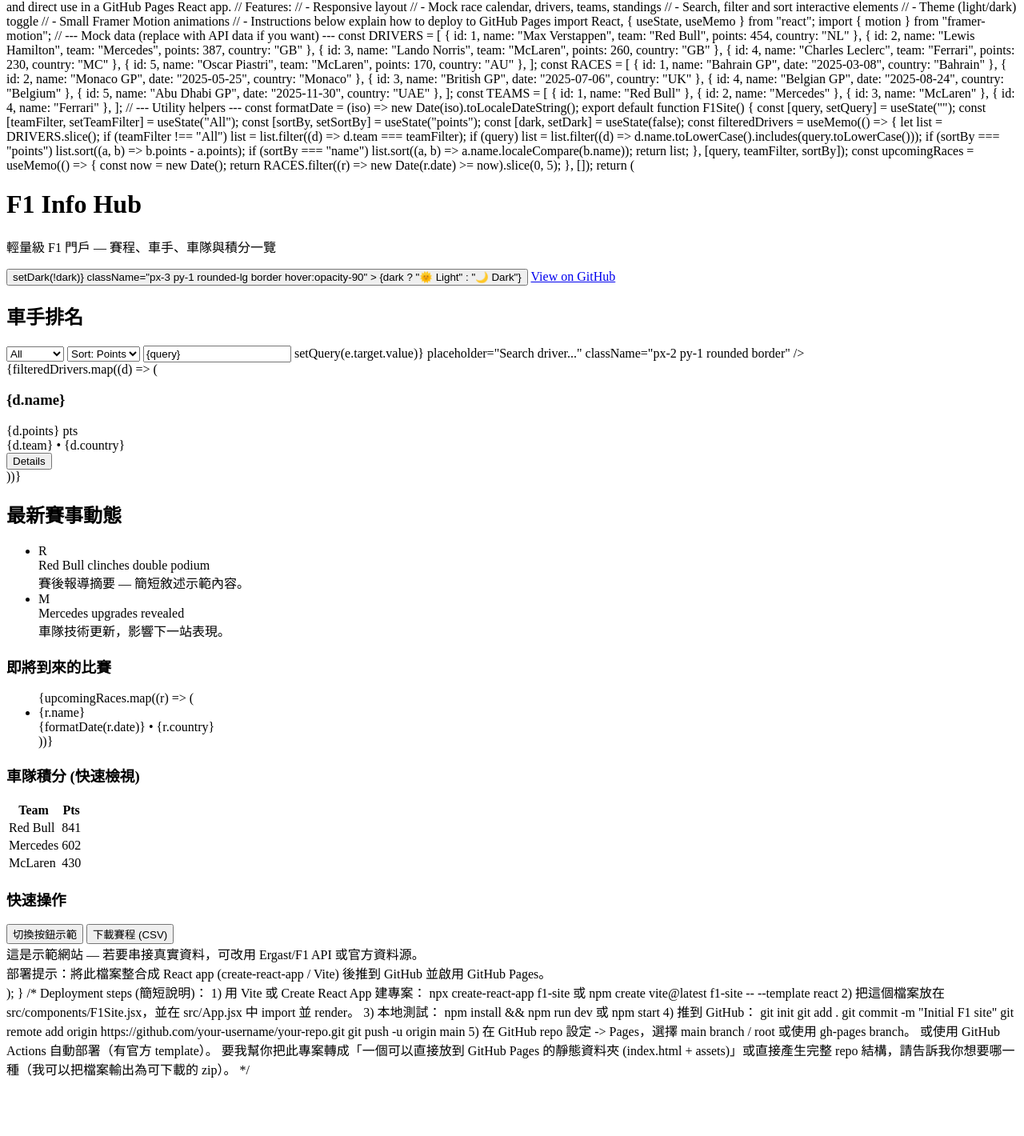
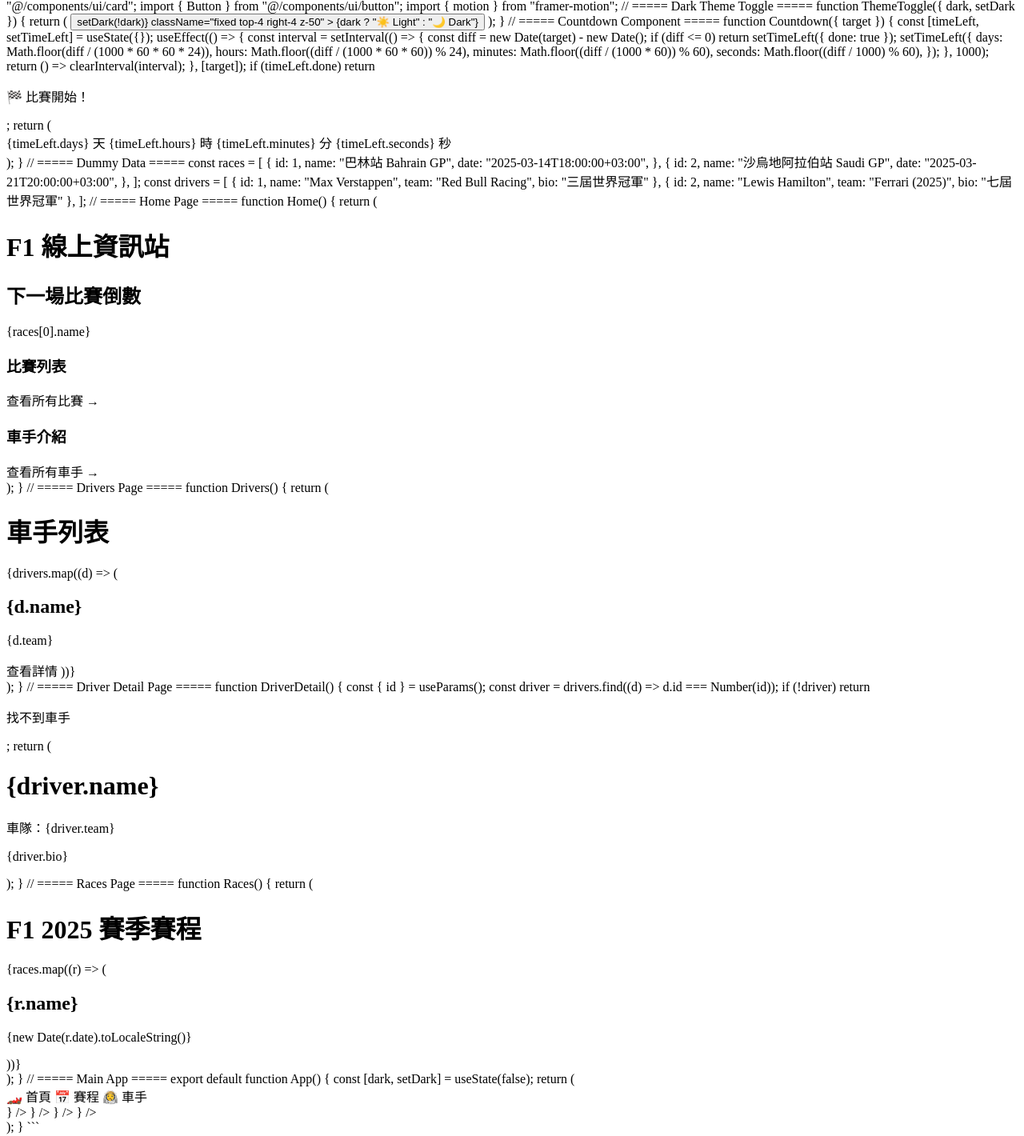
Before and after one commit to jieen9311-hue/jieen9311-hue.github.io, a plain HTML site: page index.html in a window 1280 px wide. Shown: the part 27-1447 px from the top of the page at 80% size. Before the commit the page ends 1383 px from the top, so only its background shows below. Drawn offline with Linux system fonts and the light colour scheme.

Commit message:
Update index.html

````diff
--- a/index.html
+++ b/index.html
@@ -1,212 +1,197 @@
-// F1-GitHub-Pages-Site.jsx
-// 🔥 Enhanced UI Version — Improved styling, spacing, gradients, shadows, and layout aesthetics
-// Single-file React component (Tailwind-ready) suitable for preview and direct use in a GitHub Pages React app.
-// Features:
-// - Responsive layout
-// - Mock race calendar, drivers, teams, standings
-// - Search, filter and sort interactive elements
-// - Theme (light/dark) toggle
-// - Small Framer Motion animations
-// - Instructions below explain how to deploy to GitHub Pages
-
-import React, { useState, useMemo } from "react";
+```jsx
+import { useState, useEffect } from "react";
+import {
+  BrowserRouter as Router,
+  Routes,
+  Route,
+  Link,
+  useParams,
+} from "react-router-dom";
+import { Card, CardContent } from "@/components/ui/card";
+import { Button } from "@/components/ui/button";
 import { motion } from "framer-motion";
 
-// --- Mock data (replace with API data if you want) ---
-const DRIVERS = [
-  { id: 1, name: "Max Verstappen", team: "Red Bull", points: 454, country: "NL" },
-  { id: 2, name: "Lewis Hamilton", team: "Mercedes", points: 387, country: "GB" },
-  { id: 3, name: "Lando Norris", team: "McLaren", points: 260, country: "GB" },
-  { id: 4, name: "Charles Leclerc", team: "Ferrari", points: 230, country: "MC" },
-  { id: 5, name: "Oscar Piastri", team: "McLaren", points: 170, country: "AU" },
+// ===== Dark Theme Toggle =====
+function ThemeToggle({ dark, setDark }) {
+  return (
+    <Button
+      onClick={() => setDark(!dark)}
+      className="fixed top-4 right-4 z-50"
+    >
+      {dark ? "☀️ Light" : "🌙 Dark"}
+    </Button>
+  );
+}
+
+// ===== Countdown Component =====
+function Countdown({ target }) {
+  const [timeLeft, setTimeLeft] = useState({});
+
+  useEffect(() => {
+    const interval = setInterval(() => {
+      const diff = new Date(target) - new Date();
+      if (diff <= 0) return setTimeLeft({ done: true });
+
+      setTimeLeft({
+        days: Math.floor(diff / (1000 * 60 * 60 * 24)),
+        hours: Math.floor((diff / (1000 * 60 * 60)) % 24),
+        minutes: Math.floor((diff / (1000 * 60)) % 60),
+        seconds: Math.floor((diff / 1000) % 60),
+      });
+    }, 1000);
+
+    return () => clearInterval(interval);
+  }, [target]);
+
+  if (timeLeft.done) return <p className="text-xl">🏁 比賽開始！</p>;
+
+  return (
+    <div className="text-xl font-semibold">
+      {timeLeft.days} 天 {timeLeft.hours} 時 {timeLeft.minutes} 分 {timeLeft.seconds} 秒
+    </div>
+  );
+}
+
+// ===== Dummy Data =====
+const races = [
+  {
+    id: 1,
+    name: "巴林站 Bahrain GP",
+    date: "2025-03-14T18:00:00+03:00",
+  },
+  {
+    id: 2,
+    name: "沙烏地阿拉伯站 Saudi GP",
+    date: "2025-03-21T20:00:00+03:00",
+  },
 ];
 
-const RACES = [
-  { id: 1, name: "Bahrain GP", date: "2025-03-08", country: "Bahrain" },
-  { id: 2, name: "Monaco GP", date: "2025-05-25", country: "Monaco" },
-  { id: 3, name: "British GP", date: "2025-07-06", country: "UK" },
-  { id: 4, name: "Belgian GP", date: "2025-08-24", country: "Belgium" },
-  { id: 5, name: "Abu Dhabi GP", date: "2025-11-30", country: "UAE" },
+const drivers = [
+  { id: 1, name: "Max Verstappen", team: "Red Bull Racing", bio: "三屆世界冠軍" },
+  { id: 2, name: "Lewis Hamilton", team: "Ferrari (2025)", bio: "七屆世界冠軍" },
 ];
 
-const TEAMS = [
-  { id: 1, name: "Red Bull" },
-  { id: 2, name: "Mercedes" },
-  { id: 3, name: "McLaren" },
-  { id: 4, name: "Ferrari" },
-];
+// ===== Home Page =====
+function Home() {
+  return (
+    <motion.div initial={{ opacity: 0 }} animate={{ opacity: 1 }}>
+      <h1 className="text-4xl font-bold mb-6">F1 線上資訊站</h1>
+      <h2 className="text-2xl font-semibold mb-4">下一場比賽倒數</h2>
 
-// --- Utility helpers ---
-const formatDate = (iso) => new Date(iso).toLocaleDateString();
+      <Card className="p-6 mb-10">
+        <CardContent>
+          <p className="text-xl mb-2">{races[0].name}</p>
+          <Countdown target={races[0].date} />
+        </CardContent>
+      </Card>
 
-export default function F1Site() {
-  const [query, setQuery] = useState("");
-  const [teamFilter, setTeamFilter] = useState("All");
-  const [sortBy, setSortBy] = useState("points");
-  const [dark, setDark] = useState(false);
+      <div className="grid md:grid-cols-2 gap-6">
+        <Card>
+          <CardContent className="p-6">
+            <h3 className="text-2xl font-semibold mb-2">比賽列表</h3>
+            <Link to="/races" className="text-blue-400 underline">
+              查看所有比賽 →
+            </Link>
+          </CardContent>
+        </Card>
 
-  const filteredDrivers = useMemo(() => {
-    let list = DRIVERS.slice();
-    if (teamFilter !== "All") list = list.filter((d) => d.team === teamFilter);
-    if (query) list = list.filter((d) => d.name.toLowerCase().includes(query.toLowerCase()));
-    if (sortBy === "points") list.sort((a, b) => b.points - a.points);
-    if (sortBy === "name") list.sort((a, b) => a.name.localeCompare(b.name));
-    return list;
-  }, [query, teamFilter, sortBy]);
+        <Card>
+          <CardContent className="p-6">
+            <h3 className="text-2xl font-semibold mb-2">車手介紹</h3>
+            <Link to="/drivers" className="text-blue-400 underline">
+              查看所有車手 →
+            </Link>
+          </CardContent>
+        </Card>
+      </div>
+    </motion.div>
+  );
+}
 
-  const upcomingRaces = useMemo(() => {
-    const now = new Date();
-    return RACES.filter((r) => new Date(r.date) >= now).slice(0, 5);
-  }, []);
-
+// ===== Drivers Page =====
+function Drivers() {
   return (
-    <div className={dark ? "min-h-screen bg-gray-900 text-gray-100" : "min-h-screen bg-gray-50 text-gray-900"}>
-      <div className="max-w-6xl mx-auto p-6">
-        <header className="flex items-center justify-between mb-10 bg-gradient-to-r from-red-600 to-black text-white p-6 rounded-2xl shadow-xl">
-          <div>
-            <h1 className="text-3xl font-extrabold tracking-tight">F1 Info Hub</h1>
-            <p className="text-sm opacity-80">輕量級 F1 門戶 —  賽程、車手、車隊與積分一覽</p>
-          </div>
-          <div className="flex items-center gap-3">
-            <button
-              onClick={() => setDark(!dark)}
-              className="px-3 py-1 rounded-lg border hover:opacity-90"
-            >
-              {dark ? "🌞 Light" : "🌙 Dark"}
-            </button>
-            <a
-              href="https://github.com/your-username/your-repo"
-              target="_blank"
-              rel="noreferrer"
-              className="px-3 py-1 rounded-lg border hover:opacity-90"
-            >
-              View on GitHub
-            </a>
-          </div>
-        </header>
-
-        <main className="grid grid-cols-1 lg:grid-cols-3 gap-8">
-          <section className="lg:col-span-2 space-y-6">
-            <motion.div initial={{ opacity: 0, y: 6 }} animate={{ opacity: 1, y: 0 }} className="p-5 rounded-2xl shadow-lg border bg-white/60 backdrop-blur dark:bg-gray-800/60">
-              <div className="flex items-center justify-between mb-4">
-                <h2 className="text-xl font-semibold">車手排名</h2>
-                <div className="flex gap-2 items-center">
-                  <select value={teamFilter} onChange={(e) => setTeamFilter(e.target.value)} className="px-2 py-1 rounded">
-                    <option>All</option>
-                    {TEAMS.map((t) => (
-                      <option key={t.id}>{t.name}</option>
-                    ))}
-                  </select>
-                  <select value={sortBy} onChange={(e) => setSortBy(e.target.value)} className="px-2 py-1 rounded">
-                    <option value="points">Sort: Points</option>
-                    <option value="name">Sort: Name</option>
-                  </select>
-                  <input value={query} onChange={(e) => setQuery(e.target.value)} placeholder="Search driver..." className="px-2 py-1 rounded border" />
-                </div>
-              </div>
-
-              <div className="grid grid-cols-1 sm:grid-cols-2 gap-3">
-                {filteredDrivers.map((d) => (
-                  <motion.article key={d.id} whileHover={{ scale: 1.02 }} className="p-4 rounded-xl border shadow-md bg-white/70 dark:bg-gray-800/70 flex items-center gap-4 hover:shadow-xl transition-all">
-                    <div className="flex-1">
-                      <div className="flex items-center justify-between">
-                        <h3 className="font-bold">{d.name}</h3>
-                        <div className="text-sm opacity-70">{d.points} pts</div>
-                      </div>
-                      <div className="text-sm opacity-60">{d.team} • {d.country}</div>
-                    </div>
-                    <div>
-                      <button className="px-3 py-1 rounded border text-sm">Details</button>
-                    </div>
-                  </motion.article>
-                ))}
-              </div>
-            </motion.div>
-
-            <motion.div initial={{ opacity: 0 }} animate={{ opacity: 1 }} className="p-5 rounded-2xl shadow-lg border bg-white/60 backdrop-blur dark:bg-gray-800/60">
-              <h2 className="text-xl font-semibold mb-3">最新賽事動態</h2>
-              <ul className="space-y-2">
-                <li className="flex items-start gap-3">
-                  <div className="w-10 h-10 rounded-lg bg-gradient-to-br from-red-400 to-pink-500 flex items-center justify-center font-bold">R</div>
-                  <div>
-                    <div className="font-semibold">Red Bull clinches double podium</div>
-                    <div className="text-sm opacity-70">賽後報導摘要 — 簡短敘述示範內容。</div>
-                  </div>
-                </li>
-                <li className="flex items-start gap-3">
-                  <div className="w-10 h-10 rounded-lg bg-gradient-to-br from-gray-400 to-gray-600 flex items-center justify-center font-bold">M</div>
-                  <div>
-                    <div className="font-semibold">Mercedes upgrades revealed</div>
-                    <div className="text-sm opacity-70">車隊技術更新，影響下一站表現。</div>
-                  </div>
-                </li>
-              </ul>
-            </motion.div>
-
-          </section>
-
-          <aside className="space-y-8">
-            <div className="p-4 rounded-2xl border shadow-sm">
-              <h3 className="font-semibold mb-3">即將到來的比賽</h3>
-              <ul className="space-y-2">
-                {upcomingRaces.map((r) => (
-                  <li key={r.id} className="text-sm">
-                    <div className="font-semibold">{r.name}</div>
-                    <div className="opacity-70">{formatDate(r.date)} • {r.country}</div>
-                  </li>
-                ))}
-              </ul>
-            </div>
-
-            <div className="p-4 rounded-2xl border shadow-sm">
-              <h3 className="font-semibold mb-3">車隊積分 (快速檢視)</h3>
-              <table className="w-full text-sm">
-                <thead>
-                  <tr className="opacity-70 text-left"><th>Team</th><th className="text-right">Pts</th></tr>
-                </thead>
-                <tbody>
-                  <tr><td>Red Bull</td><td className="text-right">841</td></tr>
-                  <tr><td>Mercedes</td><td className="text-right">602</td></tr>
-                  <tr><td>McLaren</td><td className="text-right">430</td></tr>
-                </tbody>
-              </table>
-            </div>
-
-            <div className="p-4 rounded-2xl border shadow-sm">
-              <h3 className="font-semibold mb-3">快速操作</h3>
-              <div className="flex flex-col gap-2">
-                <button className="px-3 py-2 rounded">切換按鈕示範</button>
-                <button className="px-3 py-2 rounded">下載賽程 (CSV)</button>
-              </div>
-            </div>
-          </aside>
-        </main>
-
-        <footer className="mt-12 text-center opacity-70 text-sm"
-          <div>這是示範網站 — 若要串接真實資料，可改用 Ergast/F1 API 或官方資料源。</div>
-          <div className="mt-2">部署提示：將此檔案整合成 React app (create-react-app / Vite) 後推到 GitHub 並啟用 GitHub Pages。</div>
-        </footer>
+    <div>
+      <h1 className="text-3xl font-bold mb-6">車手列表</h1>
+      <div className="grid md:grid-cols-2 gap-4">
+        {drivers.map((d) => (
+          <Card key={d.id}>
+            <CardContent className="p-4">
+              <h2 className="text-xl font-semibold">{d.name}</h2>
+              <p className="opacity-70">{d.team}</p>
+              <Link
+                to={`/driver/${d.id}`}
+                className="text-blue-400 underline"
+              >
+                查看詳情
+              </Link>
+            </CardContent>
+          </Card>
+        ))}
       </div>
     </div>
   );
 }
 
-/*
-Deployment steps (簡短說明)：
-1) 用 Vite 或 Create React App 建專案：
-   npx create-react-app f1-site
-   或
-   npm create vite@latest f1-site -- --template react
-2) 把這個檔案放在 src/components/F1Site.jsx，並在 src/App.jsx 中 import 並 render。
-3) 本地測試： npm install && npm run dev 或 npm start
-4) 推到 GitHub：
-   git init
-   git add .
-   git commit -m "Initial F1 site"
-   git remote add origin https://github.com/your-username/your-repo.git
-   git push -u origin main
-5) 在 GitHub repo 設定 -> Pages，選擇 main branch / root 或使用 gh-pages branch。
-   或使用 GitHub Actions 自動部署（有官方 template）。
+// ===== Driver Detail Page =====
+function DriverDetail() {
+  const { id } = useParams();
+  const driver = drivers.find((d) => d.id === Number(id));
+  if (!driver) return <p>找不到車手</p>;
 
-要我幫你把此專案轉成「一個可以直接放到 GitHub Pages 的靜態資料夾 (index.html + assets)」或直接產生完整 repo 結構，請告訴我你想要哪一種（我可以把檔案輸出為可下載的 zip）。
-*/
+  return (
+    <div>
+      <h1 className="text-3xl font-bold mb-4">{driver.name}</h1>
+      <p className="text-lg mb-2">車隊：{driver.team}</p>
+      <p className="opacity-70">{driver.bio}</p>
+    </div>
+  );
+}
+
+// ===== Races Page =====
+function Races() {
+  return (
+    <div>
+      <h1 className="text-3xl font-bold mb-6">F1 2025 賽季賽程</h1>
+      <div className="grid gap-4">
+        {races.map((r) => (
+          <Card key={r.id}>
+            <CardContent className="p-4">
+              <h2 className="text-xl font-semibold">{r.name}</h2>
+              <p className="opacity-70">{new Date(r.date).toLocaleString()}</p>
+            </CardContent>
+          </Card>
+        ))}
+      </div>
+    </div>
+  );
+}
+
+// ===== Main App =====
+export default function App() {
+  const [dark, setDark] = useState(false);
+
+  return (
+    <div className={dark ? "dark" : ""}>
+      <div className="min-h-screen p-8 bg-white dark:bg-black dark:text-white transition">
+        <Router>
+          <ThemeToggle dark={dark} setDark={setDark} />
+
+          <nav className="flex gap-6 mb-8 text-xl">
+            <Link to="/">🏎️ 首頁</Link>
+            <Link to="/races">📅 賽程</Link>
+            <Link to="/drivers">👨‍🚀 車手</Link>
+          </nav>
+
+          <Routes>
+            <Route path="/" element={<Home />} />
+            <Route path="/races" element={<Races />} />
+            <Route path="/drivers" element={<Drivers />} />
+            <Route path="/driver/:id" element={<DriverDetail />} />
+          </Routes>
+        </Router>
+      </div>
+    </div>
+  );
+}
+```
````
